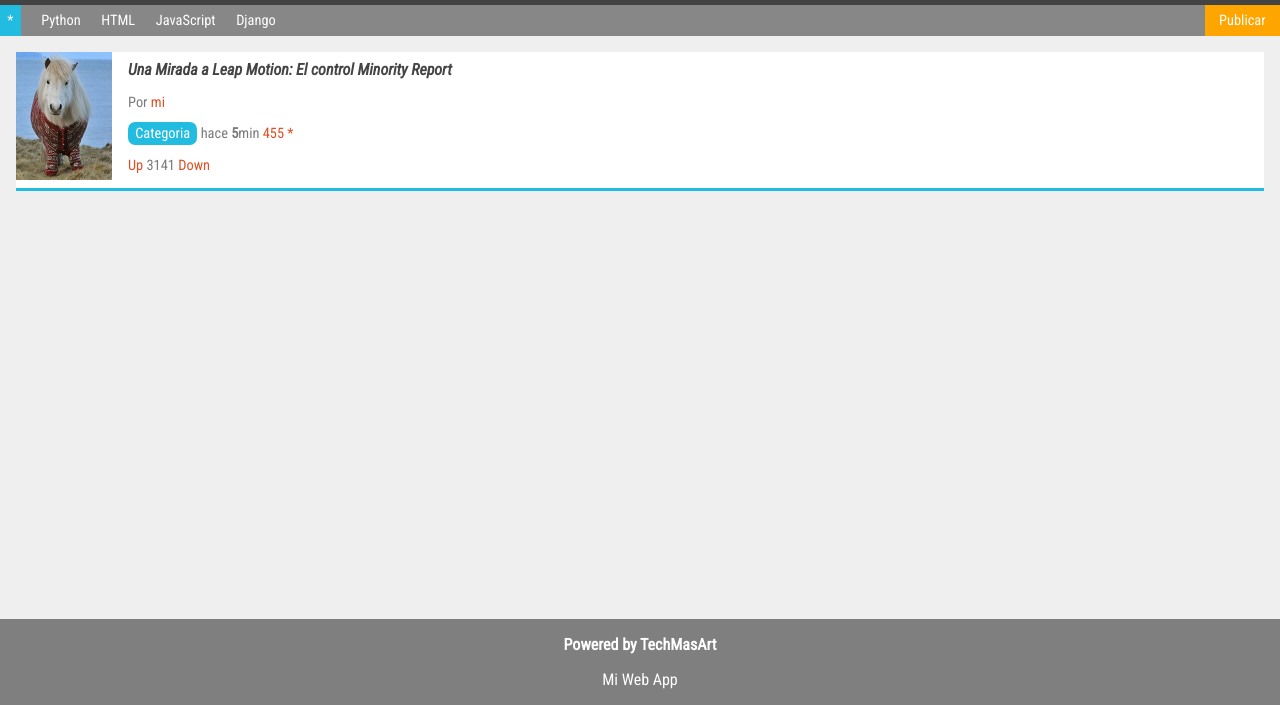
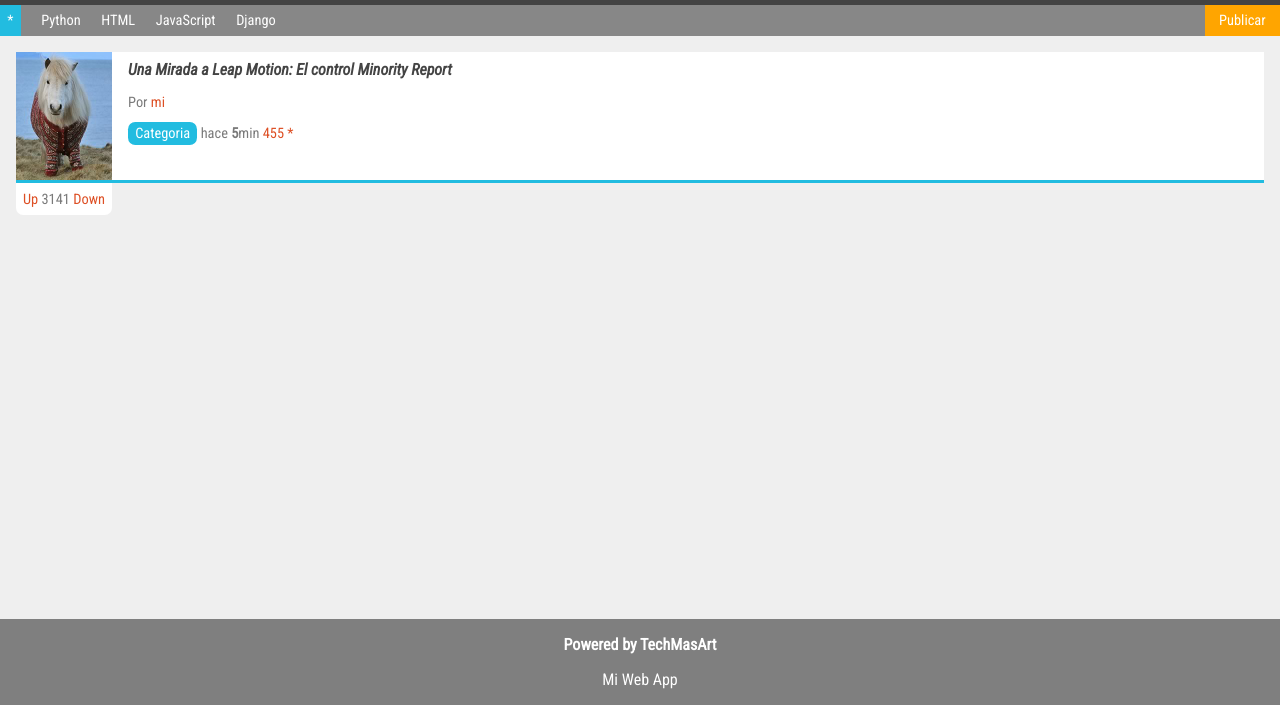
Before and after one commit to wolfgothic/pulse, a plain HTML site: page index.html in a window 1280 px wide. Shown: the part 95-800 px from the top of the page. Drawn offline with Linux system fonts and the light colour scheme.

Commit message:
cambios 1.5

```diff
--- a/estilos.css
+++ b/estilos.css
@@ -78,7 +78,7 @@ nav ul li a
 nav #flechita_nav a
 {
 	background: #22bce0;
-	padding: 0.5em 0.5em;
+	padding: 0.5em;
 }
 nav #publicar_nav
 {
@@ -98,6 +98,9 @@ nav #publicar_nav a
 {
 	background: white;
 	border-bottom: 3px #22bce0 solid;
+	margin-bottom: 3em;
+	min-height: 128px;
+	position: relative;
 }
 #contenido .item p
 {
@@ -132,6 +135,17 @@ nav #publicar_nav a
 {
 	color: #444;
 }
+#contenido .item .votacion
+{
+	background: white;
+	border-radius: 0 0 0.5em 0.5em;
+	margin: 3px 0 0 0;
+	padding: 0.5em 0;
+	position: absolute;
+	text-align: center;
+	top: 100%;
+	width: 96px;
+}
 
 footer
 {
```
